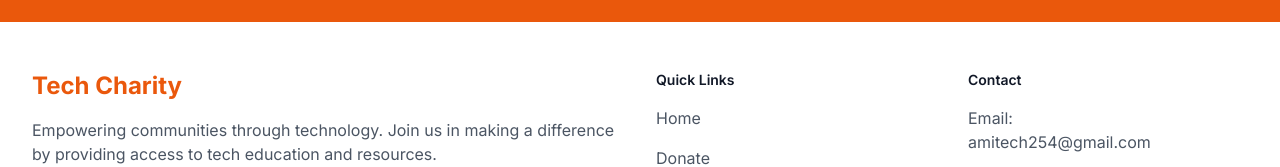
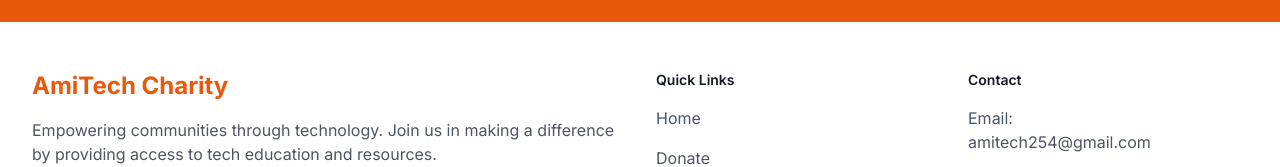
Before and after one commit to Faqih001/Fund_Raiser_Mpesa, a Next.js app: page / in a window 1280 px wide. Shown: the part 1978-2145 px from the top of the page. Built offline with nearby package versions, Linux system fonts and the light colour scheme.

Commit message:
Update footer brand name to AmiTech Charity and import Image component

```diff
--- a/src/components/Footer.jsx
+++ b/src/components/Footer.jsx
@@ -1,4 +1,5 @@
 import Link from 'next/link';
+import Image from 'next/image';
 
 export default function Footer() {
   return (
@@ -7,7 +8,7 @@ export default function Footer() {
         <div className="grid grid-cols-1 md:grid-cols-4 gap-8">
           {/* Brand and Description */}
           <div className="col-span-2">
-            <h3 className="text-2xl font-bold text-orange-600">Tech Charity</h3>
+            <h3 className="text-2xl font-bold text-orange-600">AmiTech Charity</h3>
             <p className="mt-4 text-base text-gray-600">
               Empowering communities through technology. Join us in making a difference
               by providing access to tech education and resources.
```
